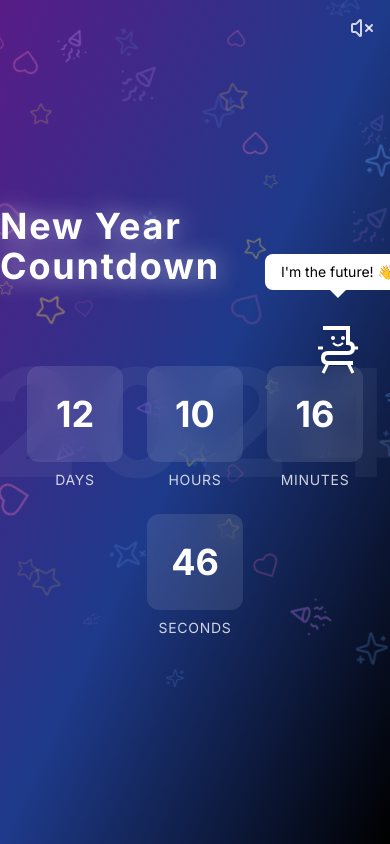
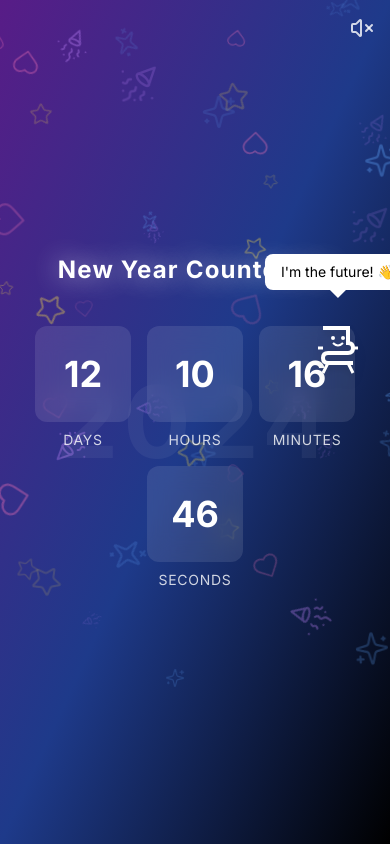
Before and after one commit to Ozsumit/library-management, a Next.js app: page /2025 in a window 390 px wide. Built offline with nearby package versions, Linux system fonts and the light colour scheme.

Commit message:
feat: Update New Year Countdown layout and styling for improved responsiveness

```diff
--- a/app/2025/page.tsx
+++ b/app/2025/page.tsx
@@ -5,7 +5,6 @@ import {
   Heart,
   PartyPopper,
   Sparkles,
-  Music,
   Volume2,
   VolumeX,
 } from "lucide-react";
@@ -356,7 +355,7 @@ const NewYearCountdown: React.FC = () => {
   );
 
   return (
-    <div className="min-h-screen bg-gradient-to-br from-purple-900 via-blue-900 to-black flex items-center justify-center relative overflow-hidden">
+    <div className="min-h-screen bg-gradient-to-br from-purple-900 via-blue-900 to-black flex flex-col items-center justify-center relative overflow-hidden p-4">
       <div className="absolute inset-0 opacity-60">{backgroundElements}</div>
 
       {particles.map((particle) => (
@@ -381,7 +380,7 @@ const NewYearCountdown: React.FC = () => {
       />
 
       <div className="absolute inset-0 pointer-events-none flex items-center justify-center">
-        <div className="text-[150px] md:text-[250px] font-bold text-white/10 select-none tracking-wider animate-pulse">
+        <div className="text-[100px] md:text-[250px] font-bold text-white/10 select-none tracking-wider animate-pulse">
           {showCelebration ? "2025" : "2024"}
         </div>
       </div>
@@ -397,13 +396,13 @@ const NewYearCountdown: React.FC = () => {
         )}
       </button>
 
-      <div className="relative z-10 flex flex-col items-center space-y-12">
-        <h1 className="text-white text-4xl md:text-5xl font-bold tracking-wider mb-8 animate-text-glow">
+      <div className="relative z-10 flex flex-col items-center space-y-6 w-full">
+        <h1 className="text-white text-2xl md:text-4xl font-bold tracking-wider mb-4 animate-text-glow">
           New Year Countdown
         </h1>
 
         {!showCelebration ? (
-          <div className="flex flex-wrap justify-center gap-6">
+          <div className="flex flex-wrap justify-center gap-4 w-full">
             <TimeUnit
               value={timeLeft.days}
               label="Days"
@@ -446,11 +445,11 @@ const NewYearCountdown: React.FC = () => {
             />
           </div>
         ) : (
-          <div className="text-center space-y-6 animate-celebration">
-            <h2 className="text-7xl md:text-8xl font-bold text-white animate-text-glow">
+          <div className="text-center space-y-4 animate-celebration">
+            <h2 className="text-4xl md:text-6xl font-bold text-white animate-text-glow">
               Happy 2025!
             </h2>
-            <PartyPopper className="w-20 h-20 text-yellow-400 mx-auto animate-bounce" />
+            <PartyPopper className="w-16 h-16 text-yellow-400 mx-auto animate-bounce" />
           </div>
         )}
       </div>
```
